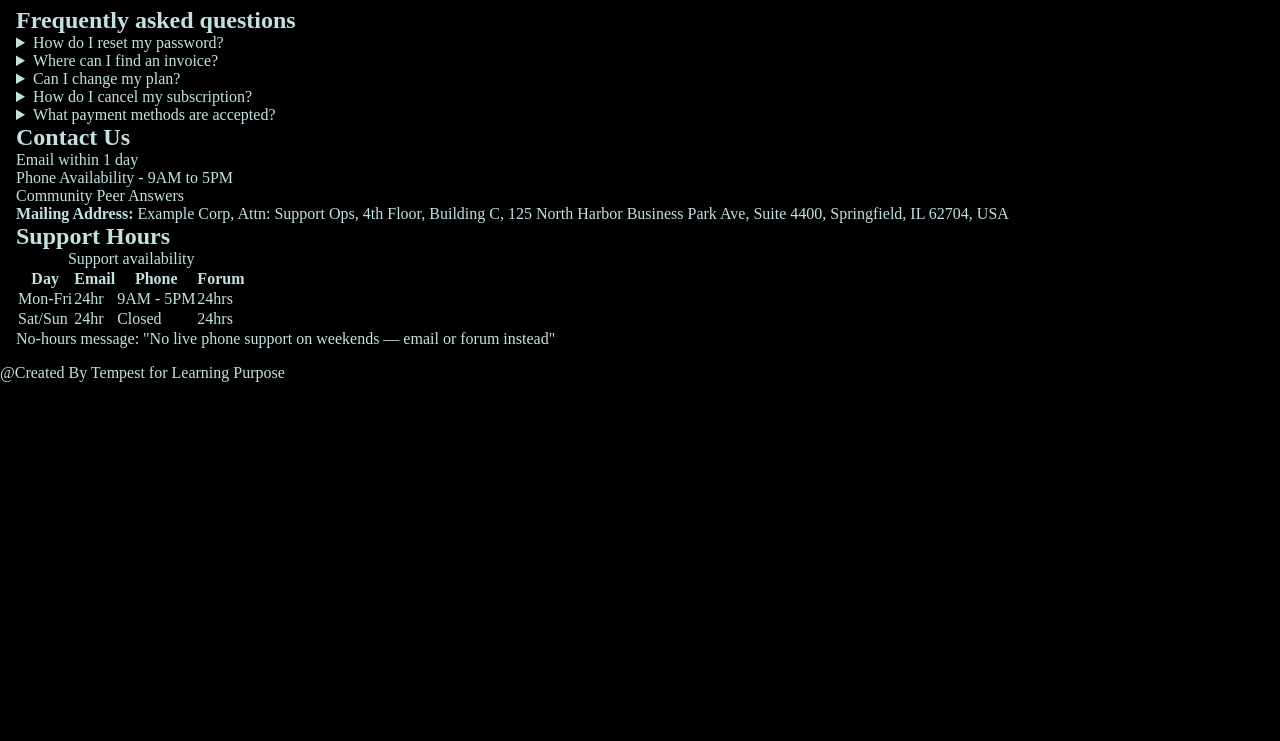
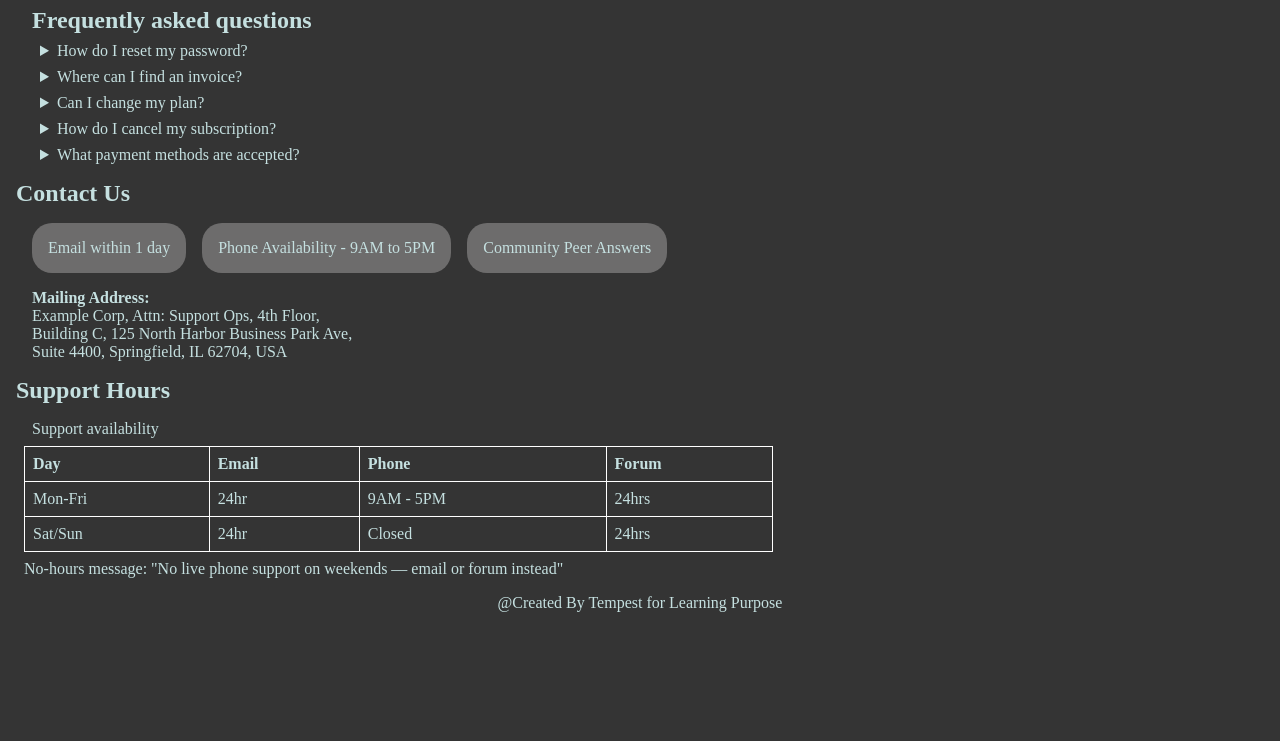
Before and after one commit to Raghavendra0416/Mini-Projects, a plain HTML site: page Week-1/Week-1-Webpage/Support FAQ and Contact Page/index.html in a window 1280 px wide. Shown: the part 59-800 px from the top of the page. Drawn offline with Linux system fonts and the light colour scheme.

Commit message:
This is the old code

```diff
--- a/Week-1/Week-1-Webpage/Support FAQ and Contact Page/index.html
+++ b/Week-1/Week-1-Webpage/Support FAQ and Contact Page/index.html
@@ -10,11 +10,11 @@
 
 <body>
     <header>
-        <h1><a href="index.html">Help Centre</a></h1>
+        <h1><a aria-label="Main Heading Help Centre" href="index.html">Help Centre</a></h1>
         <nav class="nav-links">
-            <a href="#questions">Questions</a>
-            <a href="#contact">Contact</a>
-            <a href="#hours">Hours</a>
+            <a aria-label="questions-link" href="#questions">Questions</a>
+            <a aria-label="contact-link" href="#contact">Contact</a>
+            <a aria-label="hours-link" href="#hours">Hours</a>
         </nav>
     </header>
 
@@ -23,6 +23,7 @@
             <h2>Frequently asked questions</h2>
             <details>
                 <summary>How do I reset my password?</summary>
+                <div class="content">
                     <p>
                         Click on reset button and enter your username and enter secrect question.
                         Answer th secrect question and enter new credentials.
@@ -30,35 +31,43 @@
                     <span class="remember">The New Creds will take 15Min to Update.So, After Update Please try to login
                         after 15Min</span>
                     <p class="imp">The Secrect Answer needs to be selected correctly</p>
+                </div>
             </details>
 
             <details>
                 <summary>Where can I find an invoice?</summary>
+                <div class="content">
                     <p>
-                    The invoice is found in the Payments Page and Open Billing, then choose Invoices by searching the
+                        The invoice is found in the Payments Page and Open Billing, then choose Invoices by searching
+                        the
                         required invoices.
                     </p>
+                </div>
             </details>
 
             <details>
                 <summary>Can I change my plan?</summary>
+                <div class="content">
                     <p>
                         Plan can be changed before Payment. If the Payment is completed Plan cannot be changed.
                         After payment, The Plan can only be changed by contacting support.
                     </p>
+                </div>
             </details>
 
             <details>
                 <summary>How do I cancel my subscription?</summary>
+                <div class="content">
                     <p>
                         Go to Account Settings, select Subscription, then choose Cancel Subscription. Your access will
                         continue until the end of the current billing period.
                     </p>
+                </div>
             </details>
 
             <details>
                 <summary>What payment methods are accepted?</summary>
-                <div>
+                <div class="content">
                     We accept the following payment methods:
                     <ul>
                         <li>Credit & Debit Card</li>
@@ -69,7 +78,7 @@
             </details>
         </section>
 
-        <section id="Contact">
+        <section id="contact">
             <h2>Contact Us</h2>
 
             <div class="container">
@@ -85,13 +94,13 @@
                 </div>
             </div>
 
-            <div>
-                <p>
-                    <b>Mailing Address:</b>
-                    Example Corp, Attn: Support Ops, 4th Floor, Building C, 125 North Harbor Business Park Ave,
+
+            <p class="address">
+                <b>Mailing Address:</b><br>
+                Example Corp, Attn: Support Ops, 4th Floor,<br> Building C, 125 North Harbor Business Park Ave,<br>
                 Suite 4400, Springfield, IL 62704, USA
             </p>
-            </div>
+
         </section>
 
         <section id="hours">
@@ -127,7 +136,7 @@
             </table>
         </section>
 
-        <section>
+        <section class="info">
             <p>No-hours message: "No live phone support on weekends — email or forum instead"</p>
         </section>
     </main>
--- a/Week-1/Week-1-Webpage/Support FAQ and Contact Page/style.css
+++ b/Week-1/Week-1-Webpage/Support FAQ and Contact Page/style.css
@@ -1,6 +1,7 @@
 :root {
-    --background-color: black;
+    --background-color: rgba(0, 0, 0, 0.797);
     --text-color: rgb(197, 224, 224);
+    --font-family: 'Times New Roman', Times;
 
     --space-md: 1rem;
     --space-sm: 0.5rem;
@@ -18,6 +19,7 @@
 body {
     background: var(--background-color);
     color: var(--text-color);
+    font-family: var(--font-family);
 
     width: 10dw;
 }
@@ -60,3 +62,90 @@ a:hover {
 main {
     margin: var(--space-md);
 }
+
+/* Questions */
+#questions {
+    margin: var(--space-md);
+}
+
+details {
+    margin: var(--space-sm);
+}
+
+.content {
+    margin-left: var(--space-md);
+    margin-top: 0.8rem;
+
+    background-color: rgb(130, 139, 147);
+    padding: var(--space-sm);
+    border-radius: 10px;
+    width: fit-content;
+    color: black;
+}
+
+.remember {
+    color: blanchedalmond;
+}
+
+.imp {
+    color: brown;
+}
+
+ul {
+    margin-left: var(--space-md);
+}
+
+/* Contact */
+#contact {
+    margin-bottom: 1rem;
+}
+
+.container {
+    margin: var(--space-md);
+
+    display: flex;
+    justify-content: start;
+    gap: var(--space-md);
+    flex-wrap: wrap;
+}
+
+.card {
+    background-color: rgba(137, 136, 136, 0.669);
+
+    padding: var(--space-md);
+    border-radius: 20px;
+}
+
+.address {
+    margin-left: 1rem;
+}
+
+/* Hours */
+table {
+    margin: var(--space-sm);
+    width: 60%;
+    border-collapse: collapse;
+}
+
+caption {
+    text-align: left;
+    margin: var(--space-sm)
+}
+
+th,
+td {
+    border: 1px solid white;
+    text-align: left;
+
+    padding: var(--space-sm);
+}
+
+/* Info */
+.info {
+    margin-left: var(--space-sm);
+}
+
+/* Footer */
+footer>p {
+    text-align: center;
+}
--- /dev/null
+++ b/Week-1/Week-2/New folder/style.css
@@ -0,0 +1,37 @@
+html,
+body {
+    margin: 0;
+    padding: 0;
+}
+
+body {
+    background-color: black;
+    color: aliceblue;
+    font-family: Arial, Helvetica, sans-serif;
+
+    min-height: 100vh;
+    /* was: height: 100vh */
+    width: 100%;
+    /* was: width: 100vw */
+
+    display: flex;
+    justify-content: center;
+    align-items: center;
+}
+
+fieldset {
+    max-width: 500px;
+    /* stops the box from growing past a readable width */
+    width: 90%;
+    /* shrinks to fit narrow/zoomed viewports */
+    box-sizing: border-box;
+
+    display: flex;
+    flex-direction: column;
+    gap: 1rem;
+}
+
+label {
+    overflow-wrap: break-word;
+    /* long label text wraps instead of overflowing */
+}
```
Also changed, not shown: Week-1/Week-2/New folder/index.html (added, +30 -0 lines), Week-1/Week-2/style.css (deleted). Lines whose indentation alone changed are shown as unchanged.
